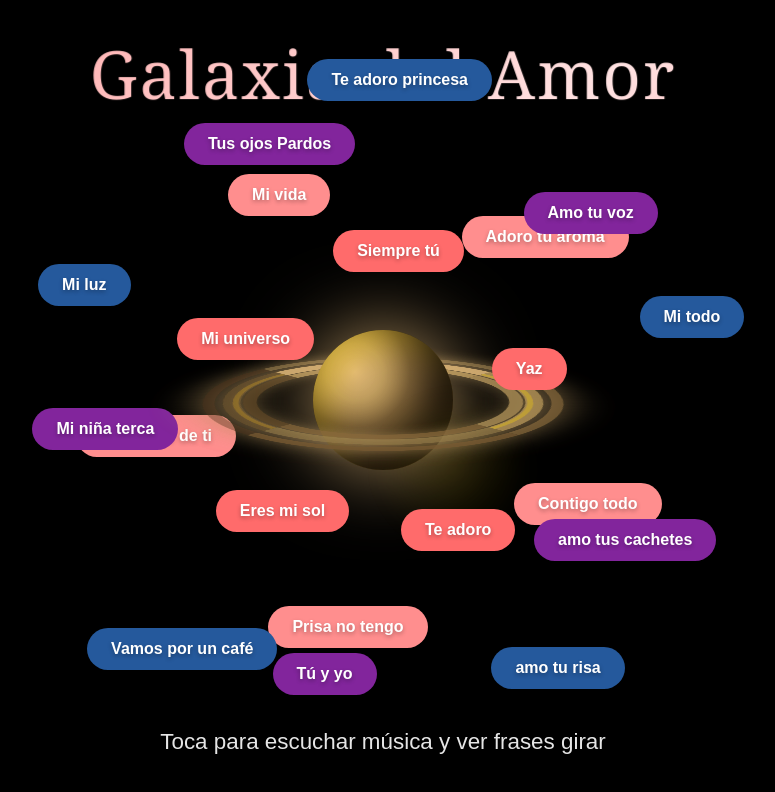
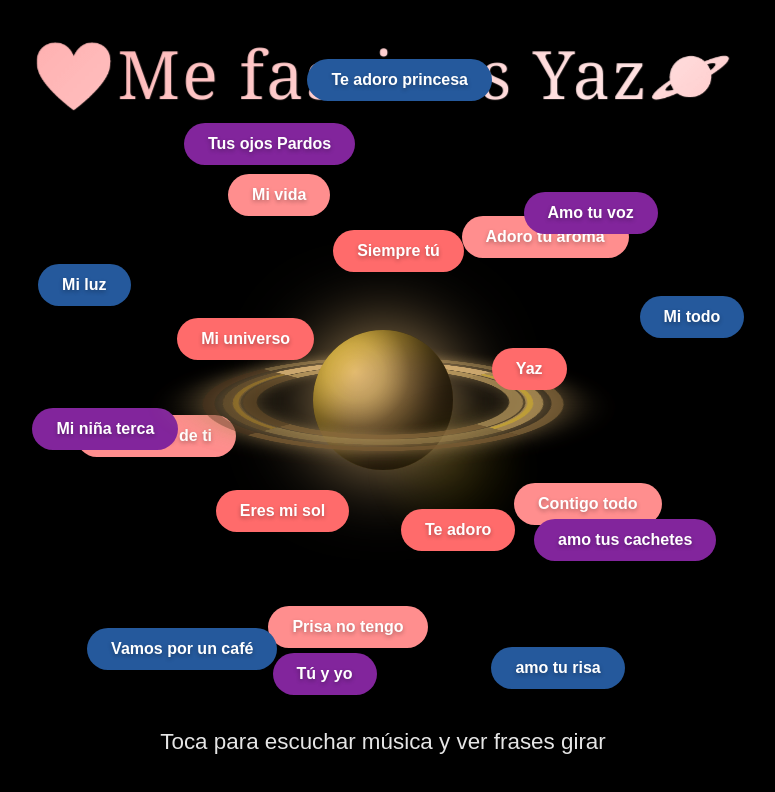
Before and after one commit to caiscar25-byte/Yaz-eres-mi-universo, a plain HTML site: page index.html in a window 1280 px wide. Shown: the top 792 px of the page, without its empty margins (257-1032 px from the left). Drawn offline with Linux system fonts and the light colour scheme.

Commit message:
Update index.html

```diff
--- a/index.html
+++ b/index.html
@@ -3,11 +3,11 @@
 <head>
     <meta charset="UTF-8">
     <meta name="viewport" content="width=device-width, initial-scale=1.0">
-    <title>Saturno Romántico 3D</title>
+    <title>Eres mi todo amor</title>
     <link rel="stylesheet" href="style.css">
 </head>
 <body>
-    <div class="title">Galaxia del Amor</div>
+    <div class="title">❤️Me fascinas Yaz🪐</div>
     <div class="instructions">Toca para escuchar música y ver frases girar</div>
 
     <div class="container">
```
